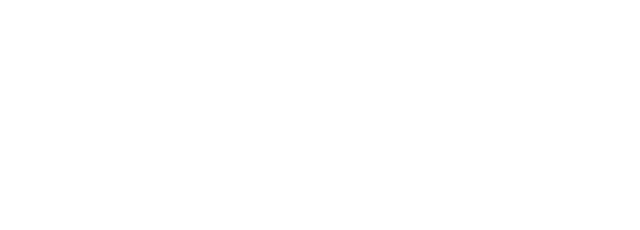
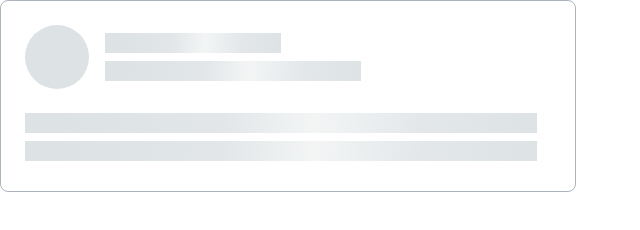
Before and after one commit to js-tasks-ru/htmlcss-20210812_vadim992, a website: page 04-lection2/02-skeleton/index.html in a window 1280 px wide. Shown: the whole page, without its empty margins (0-640 px from the left). Drawn offline with Linux system fonts and the light colour scheme; files that its build step writes are made by us from their sources.

Commit message:
added Skeleton

```diff
--- a/04-lection2/02-skeleton/index.html
+++ b/04-lection2/02-skeleton/index.html
@@ -1,11 +1,29 @@
 <!DOCTYPE html>
-<!-- Страница со скелетоном -->
-<html lang="ru">
-    <head>
-        <link rel="stylesheet" href="../../assets/css/main.css">
-        <link rel="stylesheet" href="./skeleton.css">
-    </head>
-    <body>
-
-    </body>
+<html lang="en">
+<head>
+  <meta charset="UTF-8">
+  <meta http-equiv="X-UA-Compatible" content="IE=edge">
+  <meta name="viewport" content="width=device-width, initial-scale=1.0">
+  <title>Skeleton</title>
+  <link rel="stylesheet" href="../../assets/css/normalize.css">
+  <link rel="stylesheet" href="../../assets/css/index.css">
+  <link rel="stylesheet" href="./skeleton.css">
+</head>
+<body>
+  <div class="skeleton">
+    <div class="skeleton__top">
+      <div class="skeleton__circle"></div>
+      <div class="skeleton__lines">
+        <div class="skeleton__line"></div>
+        <div class="skeleton__line skeleton__line_w256"></div>
+      </div>
+    </div>
+    <div class="skeleton__bottom">
+      <div class="skeleton__lines">
+        <div class="skeleton__line skeleton__line_w512"></div>
+        <div class="skeleton__line skeleton__line_w512"></div>
+      </div>
+    </div>
+  </div>
+</body>
 </html>
--- a/04-lection2/02-skeleton/skeleton.css
+++ b/04-lection2/02-skeleton/skeleton.css
@@ -0,0 +1,56 @@
+.skeleton {
+  display: flex;
+  flex-direction: column;
+
+  width: 576px;
+  height: 192px;
+
+  padding-top: 24px;
+  padding-bottom: 32px;
+  padding-left: 24px;
+
+  border: 1px solid var(--grey-3);
+  border-radius: 8px;
+
+  background: var(--white);
+}
+
+.skeleton__top {
+  display: flex;
+  align-items: center;
+  gap: 16px;
+  padding-bottom: 24px;
+}
+
+.skeleton__down {
+  display: flex;
+  flex-direction: column;
+}
+
+.skeleton__circle {
+  width: 64px;
+  height: 64px;
+  border-radius: 32px;
+
+  background: var(--grey-2);
+}
+
+.skeleton__lines {
+  display: flex;
+  flex-direction: column;
+  gap: 8px;
+}
+
+.skeleton__line {
+  width: 176px;
+  height: 20px;
+  background: var(--skeleton-gradient);
+}
+
+.skeleton__line_w256 {
+  width: 256px;
+}
+
+.skeleton__line_w512 {
+  width: 512px;
+}
--- a/assets/css/index.css
+++ b/assets/css/index.css
@@ -35,6 +35,8 @@
     --border-dark: var(--grey-3);
 
     --main-bg: #F9FAFC;
+    --skeleton-gradient: linear-gradient(92.51deg, #DDE2E5 6.44%, #E2E6E8 38.47%, #F3F5F5 56.48%, #E3E7EA 77.5%, #DDE2E5 102.52%);
+
 }
 
 * {
```
